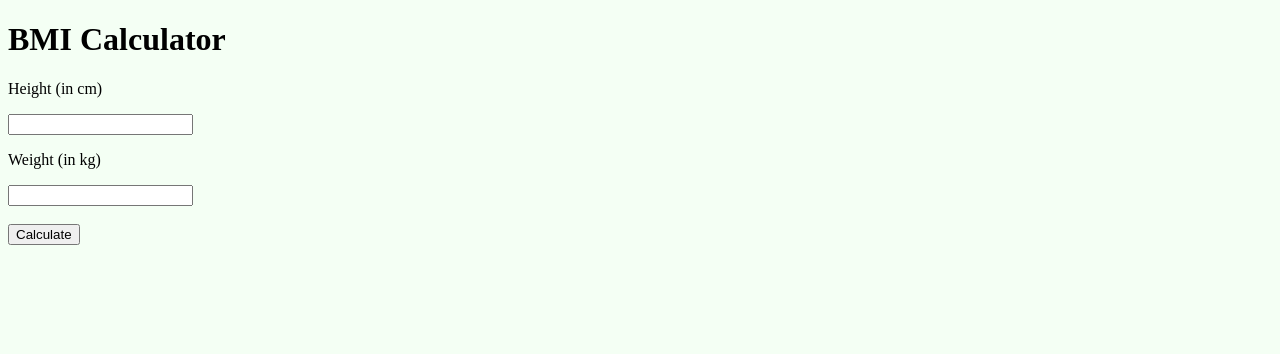
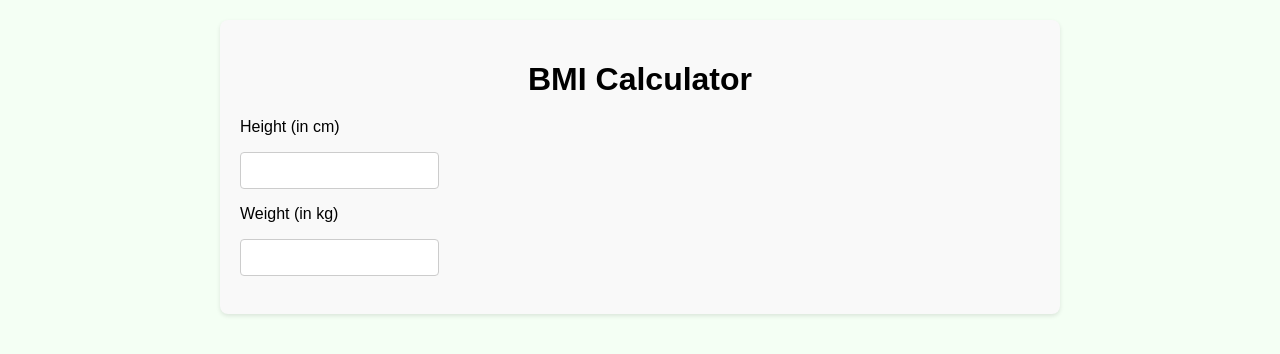
Before and after one commit to mudauml15/BMI_Calculator, a plain HTML site: page index.html in a window 1280 px wide. Drawn offline with Linux system fonts and the light colour scheme.

Commit message:
added variables

```diff
--- a/index.html
+++ b/index.html
@@ -4,6 +4,7 @@
     <meta charset="UTF-8" />
     <meta name="viewport" content="width=device-width, initial-scale=1.0" />
     <title>BMI Calculator</title>
+    <link rel="stylesheet" href="style.css">
   </head>
   <body style="background-color: rgb(244, 255, 244)">
     <div class="container">
@@ -19,9 +20,24 @@
       <br />
       <br />
 
-      <button id="btn">Calculate</button>
 
-      <div id="result"></div>
     </div>
+
+
+
+
+
+
+
+
+      <div id="results">
+
+      </div>
+
+
+
+
+
+
   </body>
 </html>
--- a/style.css
+++ b/style.css
@@ -39,8 +39,8 @@ input[type="number"]::placeholder {
 
 button {
 	padding: 10px 20px;
-	background-color: #4caf50;
-	color: white;
+	background-color: #4caf66;
+	color: rgb(255, 255, 255);
 	border: none;
 	border-radius: 4px;
 	cursor: pointer;
```
Also changed, not shown: index.js (added, +7 -0 lines).
